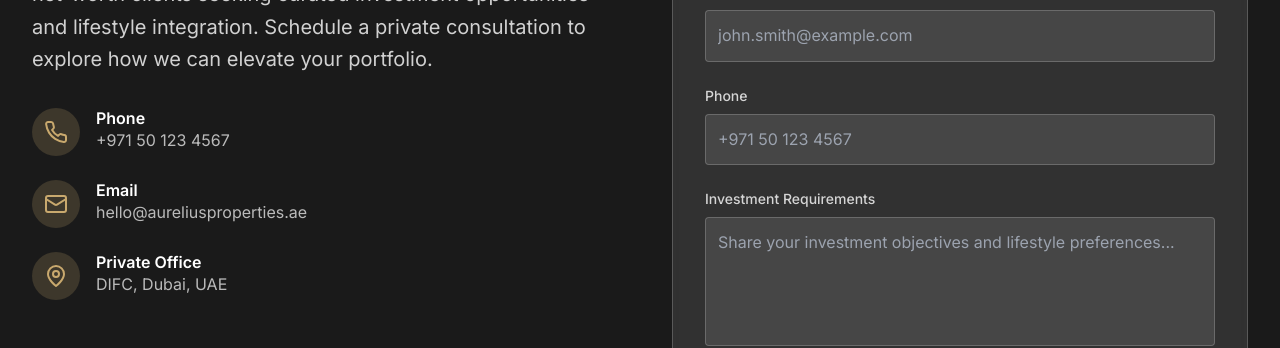
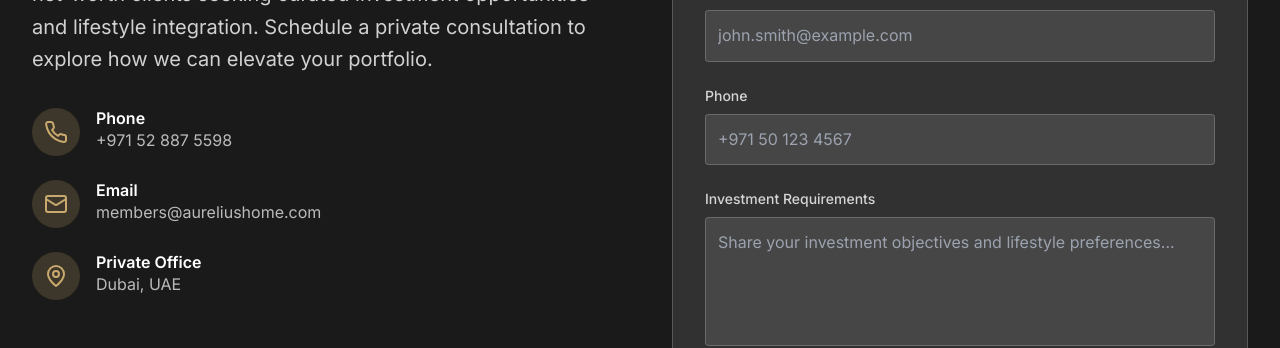
Before and after one commit to SOARintermediary/aurelius, a React (Vite) app: page / in a window 1280 px wide. Shown: the part 4620-4968 px from the top of the page. Built offline with nearby package versions, Linux system fonts and the light colour scheme.

Commit message:
Updated App.tsx

```diff
--- a/src/App.tsx
+++ b/src/App.tsx
@@ -444,7 +444,7 @@ function App() {
                   </div>
                   <div>
                     <h3 className="text-white font-semibold">Phone</h3>
-                    <p className="text-white/70">+971 50 123 4567</p>
+                    <p className="text-white/70">+971 52 887 5598</p>
                   </div>
                 </div>
 
@@ -454,7 +454,7 @@ function App() {
                   </div>
                   <div>
                     <h3 className="text-white font-semibold">Email</h3>
-                    <p className="text-white/70">hello@aureliusproperties.ae</p>
+                    <p className="text-white/70">members@aureliushome.com</p>
                   </div>
                 </div>
 
@@ -464,7 +464,7 @@ function App() {
                   </div>
                   <div>
                     <h3 className="text-white font-semibold">Private Office</h3>
-                    <p className="text-white/70">DIFC, Dubai, UAE</p>
+                    <p className="text-white/70">Dubai, UAE</p>
                   </div>
                 </div>
               </div>
```
